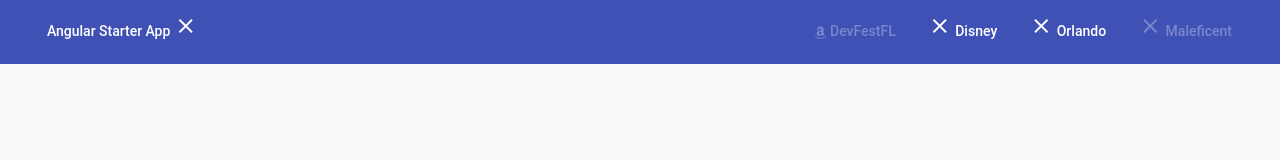
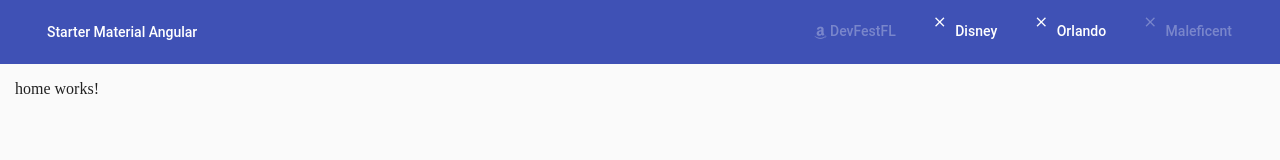
Before and after one commit to zkmark/startermaterial, an Angular app: page / in a window 1280 px wide. Shown: the top 160 px of the page. Built offline with nearby package versions, Linux system fonts and the light colour scheme.

Commit message:
iconos de navegacion arreglados

```diff
--- a/src/app/app-routing.module.ts
+++ b/src/app/app-routing.module.ts
@@ -1,7 +1,11 @@
 import { NgModule } from '@angular/core';
 import { Routes, RouterModule } from '@angular/router';
+import { HomeComponent } from './pages/home/home.component';
 
-const routes: Routes = [];
+
+const routes: Routes = [
+	{ path: '', component: HomeComponent },
+];
 
 @NgModule({
   imports: [RouterModule.forRoot(routes)],
--- a/src/app/app.component.html
+++ b/src/app/app.component.html
@@ -1,15 +1,9 @@
-<!--
-	<app-main-menu>
-		<app-home></app-home>
-	</app-main-menu>
--->
-
 <mat-sidenav-container class="example-container">
 
 	<!-- Sidenav Left -->
 	<mat-sidenav #sidenav [(mode)]='mode' [(opened)]="opened" (closed)='opened=false'>
 
-		<mat-toolbar color="primary">Menu</mat-toolbar>
+		<mat-toolbar color="primary">{{sidenavTitle}}</mat-toolbar>
 		<!---<button mat-button (click)="sidenav.toggle()">Toggle</button> -->
 
 		<mat-nav-list class="main-sidenav-menu">
@@ -50,9 +44,7 @@
 
 				<div class="col-12 col-md-auto px-0">
 					<a mat-button [routerLink]="['/']">
-						Angular Starter App
-
-						<app-my-icon iconName='close'></app-my-icon>
+						{{appTitle}}
 					</a>
 
 					<button mat-button class="d-inline-block d-md-none float-right" (click)="openSideNav('over')">
@@ -65,7 +57,7 @@
 				<!-- Nav Right Toolbar -->
 				<div class="row d-none d-md-flex ml-md-auto">
 
-					<mat-toolbar class="" color="primary">
+					<mat-toolbar class="main-menu-toolbar" color="primary">
 						<span *ngFor="let item of navItems">
 							<!-- Handle branch node buttons here -->
 							<span *ngIf="item.children && item.children.length > 0">
@@ -100,5 +92,9 @@
 		</mat-toolbar>
 
 
+		<div class="container-fluid">
+			<router-outlet></router-outlet>
+		</div>
+
 	</mat-sidenav-content>
 </mat-sidenav-container>
--- a/src/app/app.component.ts
+++ b/src/app/app.component.ts
@@ -9,35 +9,11 @@ import { NavItem } from "./interfaces/nav-item";
 	//encapsulation: ViewEncapsulation.None
 })
 export class AppComponent {
-	title = 'startermaterial';
+	appTitle = 'Starter Material Angular';
+	sidenavTitle = 'Menu App'
 
 	mode : string;
 	opened: boolean = false;
-
-	myicon: string = '<i class="fab fa-amazon"></i>';
-	myicon2: string = 'close';
-	myicon3: string = '';
-	myicon4: string = '<mat-icon class="example-icon" aria-hidden="false">close</mat-icon>';
-	//otherIconType: string;
-
-
-
-	isMaterialICon(value){
-
-		if (value) {
-			if (value.search("<i") >= 0 ) {
-				return false;
-			}
-			else{
-				return true;
-			}
-		}
-		else{
-			return false;
-		}
-
-	}
-
 
 	navItems: NavItem[] = [
     {
--- a/src/scss/material/main-sidenav.scss
+++ b/src/scss/material/main-sidenav.scss
@@ -1,4 +1,8 @@
 .main-sidenav-menu{
+	.material-icons{
+		font-size: 1rem !important;
+	}
+
 	.mat-expansion-panel{
 
 		border-radius: 0 !important;
--- a/src/styles.scss
+++ b/src/styles.scss
@@ -11,6 +11,12 @@ html, body{
 	margin: 0;
 }
 
+.main-menu-toolbar{
+	.material-icons{
+		font-size: 1rem !important;
+	}
+}
+
 .isDisabled {
   color: currentColor !important;
   cursor: not-allowed !important;
```
